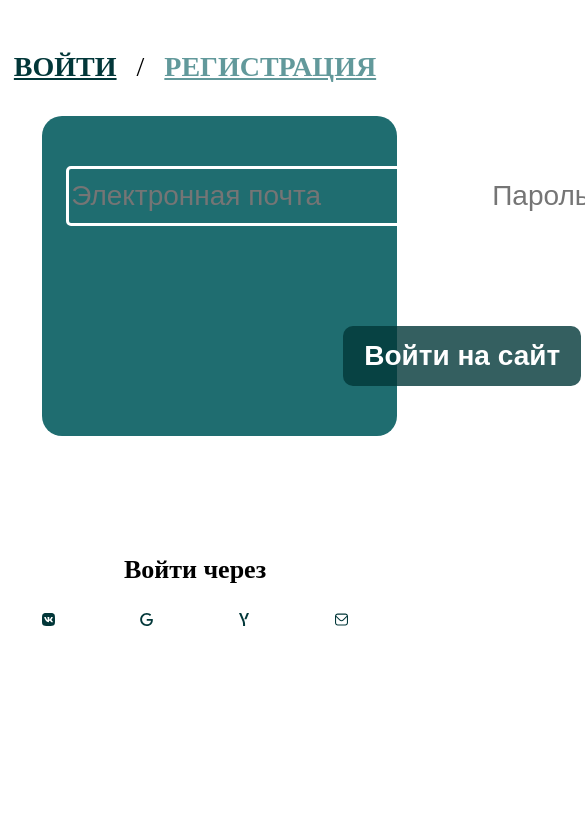
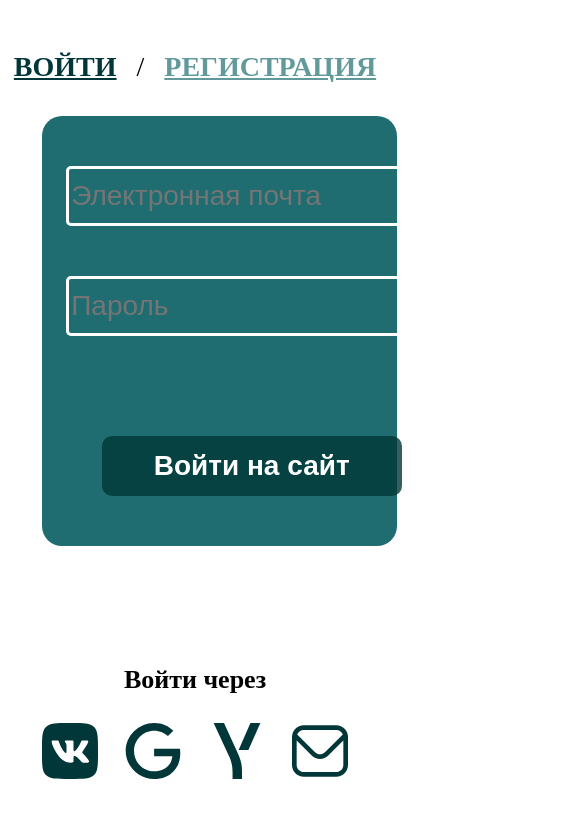
Before and after one commit to Kodmanspp/baby-shop, a Next.js app: page /auth in a window 390 px wide. Shown: the top 818 px of the page, 585 px wide, since content can reach past the window. Built offline with nearby package versions, Linux system fonts and the light colour scheme.

Commit message:
add adaptive reg and auth, fix bug

```diff
--- a/components/Auth/Auth.module.scss
+++ b/components/Auth/Auth.module.scss
@@ -59,7 +59,7 @@
 
     button {
         margin: 0 auto;
-        width: 30%;
+        width: 300px;
         font-weight: 600;
         font-size: 28px;
         line-height: 38px;
@@ -90,6 +90,15 @@
 
     .links {
         display: flex;
-        grid-gap: 85px;
+        grid-gap: 7vw;
+    }
+
+}
+@media (max-width: 700px) {
+    .form{
+        .inputs{
+            display: flex;
+            flex-direction: column;
+        }
     }
 }
--- a/components/Registration/Registration.jsx
+++ b/components/Registration/Registration.jsx
@@ -35,7 +35,7 @@ function Registration() {
           <Input className={cl.input} placeholder="Пароль" />
           <Input className={`${cl.input} ${cl.lastInput}`} placeholder="Пароль еще раз" />
           </div>
-          <button type="submit">Войти на сайт</button>
+          <button type="submit">Зарегистрироваться</button>
         </form>
         <div className={cl.anotherAuth}>
           <p>Войти через</p>
--- a/components/Registration/Registration.module.scss
+++ b/components/Registration/Registration.module.scss
@@ -57,18 +57,17 @@
             border-radius: 5px;
         }
         .lastInput{
-            grid-column-start: 2kod;
+            grid-column-start: 2;
         }
     }
 
     button {
         margin: 0 auto;
-        width: 30%;
+        width: 300px;
         font-weight: 600;
         font-size: 28px;
         line-height: 38px;
         text-align: center;
-
         color: #FFFFFF;
         height: 60px;
         border: none;
@@ -94,6 +93,15 @@
 
     .links {
         display: flex;
-        grid-gap: 85px;
+        grid-gap: 7vw;
     }
 }
+
+@media (max-width: 700px) {
+    .form{
+        .inputs{
+            display: flex;
+            flex-direction: column;
+        }
+    }
+}
```
